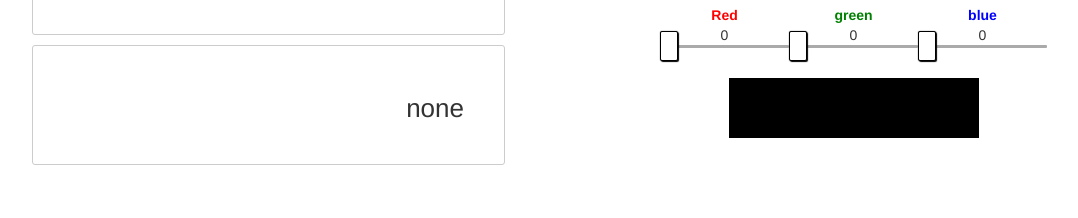
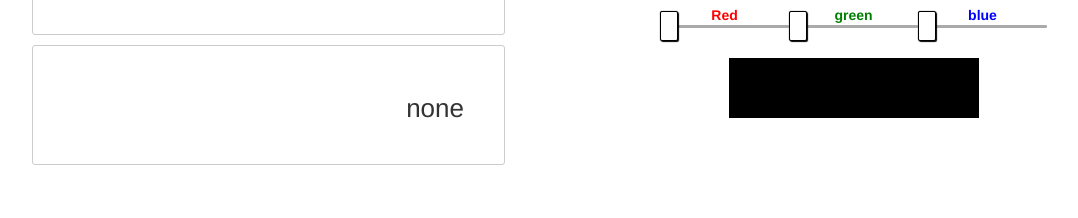
Before and after one commit to CPFAppbuilder/CPFAppbuilder.github.io, a plain HTML site: page EasyControl/index.html in a window 1280 px wide. Shown: the part 255-473 px from the top of the page, without its empty margins (79-1157 px from the left). Drawn offline with nearby package versions, Linux system fonts and the light colour scheme; files whose address does not match are found by name.

Commit message:
Update index.html

```diff
--- a/EasyControl/index.html
+++ b/EasyControl/index.html
@@ -32,9 +32,9 @@
 					<td><font color="blue"><b>blue</b></font></td>
 				</tr>
 				<tr style="text-align: center;">
-					<td id="redvalue">0</td>
-					<td id="greenvalue">0</td>
-					<td id="bluevalue">0</td>
+					<td id="redvalue"> </td>
+					<td id="greenvalue"> </td>
+					<td id="bluevalue"> </td>
 				</tr>
 				<tr>
 					<td><input Onchange="changeColor();" type="range" id="rled" class="ledbar" value="0" min="0" max="255"></td>
```
